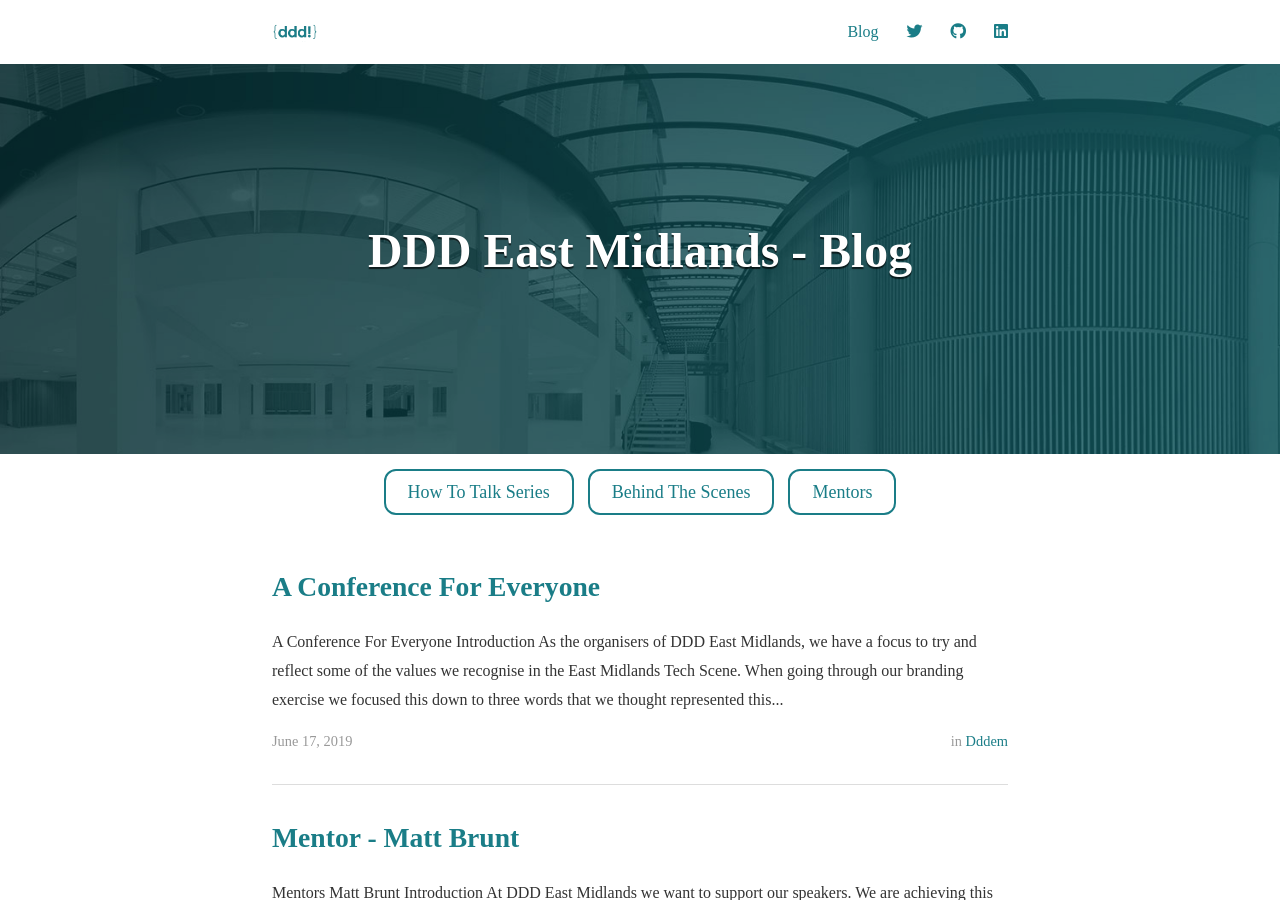
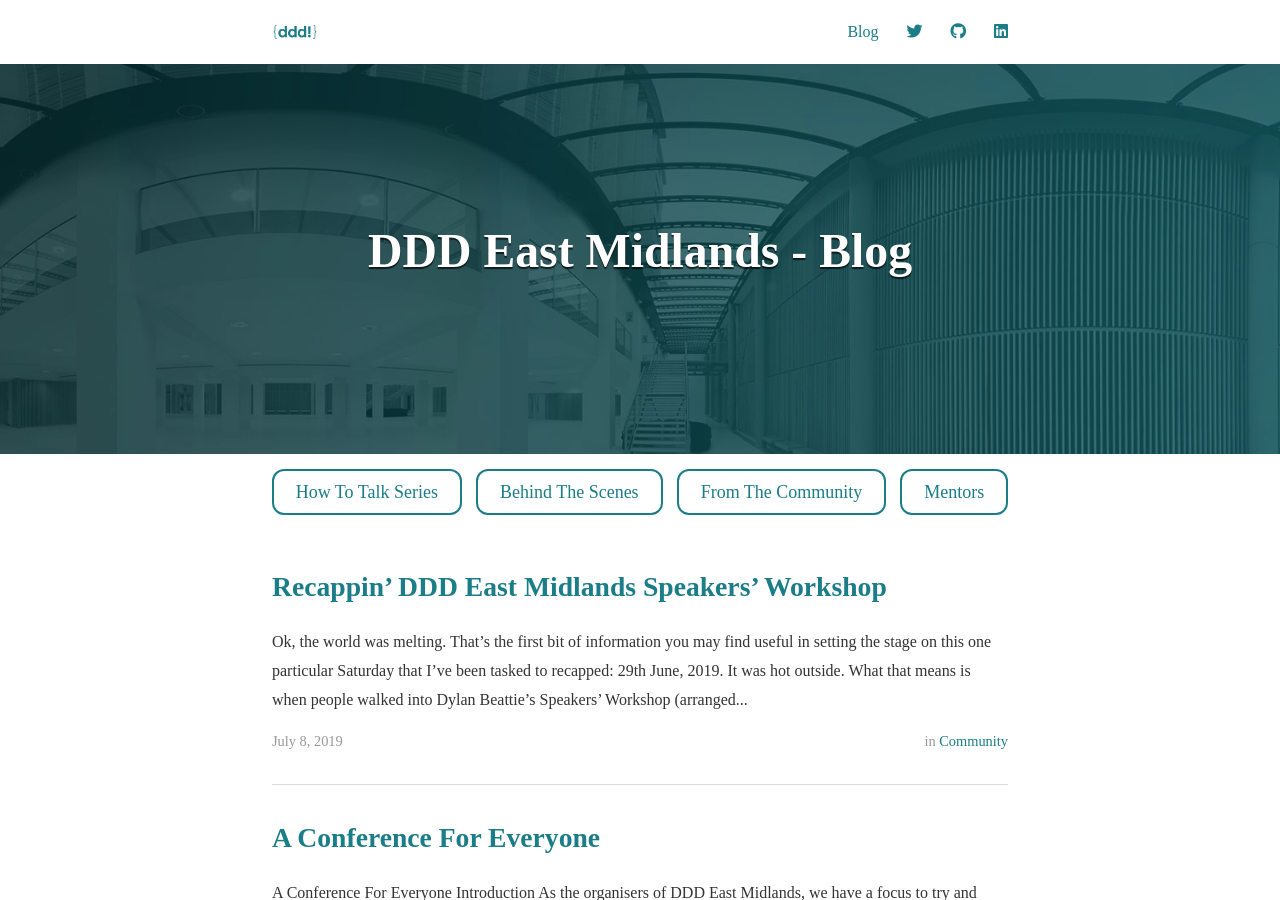
Before and after one commit to DDDEastMidlandsLimited/dddem-blog, a Jekyll site: the page built from index.html, in a window 1280 px wide and 900 px high. Built offline with Jekyll 4.4.1, drawn with Linux system fonts in a browser that asks for light colours; nearby versions of some CDN libraries; the list of posts is cut into pages by our own code; some of the changed lines change nothing that is shown.

Commit message:
Add Riz's post

```diff
--- /dev/null
+++ b/_posts/2019-07-08-recappin-post copy.md
@@ -0,0 +1,107 @@
+---
+layout: post
+title: Recappin’ DDD East Midlands Speakers’ Workshop
+description: "The Speakers Workshop"
+date: 2019-07-08
+cover: "/assets/header_image.jpg"
+author: Riz Khan
+categories: [community]
+comments: false
+share: true
+---
+
+----
+<center>
+<h3 class="quote"><i>Ok, the world was melting.</i></h3>
+</center>
+
+---
+
+That’s the first bit of information you may find useful in setting the stage on this one particular Saturday that I’ve been tasked to recapped: **29th June, 2019**. It was hot outside. What that means is when people walked into Dylan Beattie’s Speakers’ Workshop (arranged by the wonderful DDDEM Team) on the day, the air-conditioned indoors was a unanimous cause of everyone’s glee before the workshop had even begun.
+
+Of course, this collective glee only surged once all the attendees were sat around their tables in smaller groups, onlooking Dylan work his most excellent magic of sharing Speaking advice and wisdom through out the rest of the day. Personally, having witnessed Dylan play the guitar and sing his supremely-hilarious Tech-themed songs at Tech Nottingham before, I was partly aware of the level of brilliance he possessed to own rooms or audiences with.
+
+But this was different, this was a different vantage point.
+
+Here, we were looking at a genius break it down to 20(?) people in a room, with a possible route to finding our own brilliances to take on rooms and audiences, at any level. And when you’re given an opportunity like that, you make sure you don’t miss it.
+
+<br/>
+
+<img src="/assets/img/2019-07-08/morning.png" alt="The empty room in the morning" width="100%"/>
+
+<br/>
+
+Which is why I arrived early. Suuuuuper early. I’m talking arrived-before-the-organizers early. One thing I’ve learned from this is: organizers + overflowing carrier bags (full of ALL THE THINGS) go hand-in-hand _(on that note: someone get Mary Poppins on the line, we need an address on that magic bag..)_.
+
+I instantly connected when Dylan shared that ‘an uninterrupted connection’ with your audience is what keeps a talk engaging. I also found it interesting how, even though he was coaching us on various Talks do’s and don’ts, Dylan was at the same masterfully delivering this talk on talks (M E T A) perfectly adhering to those same lessons he was teaching us, even when in his own shoes.
+
+Using slides that were easy to read, animations that made sense, a photo that conveyed a message/feeling vs slides with text, balancing audience interaction, including short video(s) and of course, using his witty sense of humour and so on. You could see that this was a workshop that had taken form from Dylan’s own experiences and here he was: sharing, teaching, learning all at once, in what can only be described as an exceptional feat.
+
+Further so, it was the idea that ‘your stage is a landscape’ that became my favourite. This is such a gem of an answer and a simple thought to remember, especially when you might be thinking ‘how can I possibly make this interesting?’. I’ve already utilized and begun to understand the potential and difference of when you ‘paint’ a picture in front of people while speaking to them, instead of being stood in the corner, awkwardly inhibiting your feet from moving.
+
+However, now, I think it’s time for a confession: I’m one of those people.
+
+One of them, who, when they carry (or are given) notebooks and pens they’ll write their names neatly on perhaps the top left corner on the first page. They’ll jot four quick bullet points. And then? Then, they’ll sit with pens in hand, notebooks open and mouths agape..telling their brains ‘I don’t need to write that down, I’ll remember all of it’. Trust me when I tell you, I was not at fault here. There were, genuinely, so many little moments where my mind was blown during Dylan’s workshop. I wish I had written all of it down, to better be equipped to share all of it.
+
+But you’ll have to believe this wonderstruck human’s inadequate brain in expressing just how timely and quintessential this imparting of expertness really was, and for that I thank Dylan (and the organizers, Jessica and Moreton for making this happen)
+
+---
+
+## Other must-mentions during the day:
+
+#### _1. Coffee from 200 Degrees_
+
+Imagine an adventure party voluntarily formed of the bravest souls (cough*including yours truly*cough) , valiantly venturing outside in the melting sun for the sole motivation for such a perilous journey: coffee. great coffee.
+
+<img src="/assets/img/2019-07-08/workshop.png" alt="The workshop attendees" width="100%"/>
+
+#### _2. Talks given by the attendees_
+
+Those in the audience who have had their talks selected for DDDEM rose to the occasion and presented a quickly prep-ed 3 mins talks on a topic of their liking to the whole room. The rest of us then anonymously wrote down 1 thing we liked and 1 thing that could’ve been better on two post-its, for each of the speaker’s talk. Tell you what though, I really struggled finding the thing to improve for so many of them, they did so well!
+
+#### _3. Chatting to old and newly-made friends_
+
+Truly, this is the kind of merry time that you often gets overlooked. During the day, a lot of us were sat a table just chilling. Catching up with the old friends, introducing myself to news ones. Simple, happy moments that aren’t explicitly in the agenda but make your day, anyway.
+
+<img src="/assets/img/2019-07-08/notts-ladies.png" alt="Ladies of notts" width="100%"/>
+
+#### _4. Nailing a potential band album cover art with the lovely WiT ladies_
+
+eh, name a more iconic quintet(?)…I’LL WAIT! One to forever look back to.
+
+#### _5. Discovering Matt Brunt has a pet gecko, called Mr Hubble_
+
+Ok, but this gecko has a more hip name than I do. 1 question: HOW?
+Also,*clears throat* as a teeny bit of a storyteller myself, I loved just how well-written Matt’s gecko story was! I do hope he’ll share it in written text..eventually. 11/10.
+(To Matt: do ittt!)
+
+#### 6. _Nearish to 4PM: Sitting on the workbench with our laptops open, in faux-productivity_
+
+This is when you admire stickers on all the laptops. And oh, there is a *lot* of stickers to admire!
+
+#### _7. and lastly, a cheerful conclusion and the many goodbyes._
+
+As I walked out, even the thick air outside could not get my spirits down.
+
+<br/>
+
+---
+
+<center>
+<h3 class="quote"><i>I had, after all, spent my Saturday, most splendidly.
+</i> </h3>
+</center>
+
+---
+
+### Follow Riz:
+
+- <a href="https://twitter.com/rizbizkits" target="_blank">Twitter</a>
+- <a href="https://open.spotify.com/show/0pQhgkecvOpHw5AwodCI8m?si=YeUqztMJSay2k0EDtWtkzg" target="_blank">Podcast</a>
+- <a href="https://rizwanakhan.com/rizamblings/ep6" target="_blank">Website</a>
+
+---
+
+<div style="text-align:center; width:20%; margin-left: 10%;" markdown="1">
+<img src="{{site.baseurl}}/assets/logo.png" alt="Logo">
+</div>
--- a/index.html
+++ b/index.html
@@ -15,6 +15,7 @@
 <div class="center-buttons">
   <a class="button" href="/category/how-to-talk/" >How To Talk Series</a>
   <a class="button" href="/category/dddem/" >Behind The Scenes</a>
+  <a class="button" href="/category/community/" >From The Community</a>
   <a class="button" href="/category/mentors/" >Mentors</a>
 </div>
 
```
Also changed, not shown: assets/img/2019-07-08/morning.png (added), assets/img/2019-07-08/notts-ladies.png (added), assets/img/2019-07-08/workshop.png (added).
